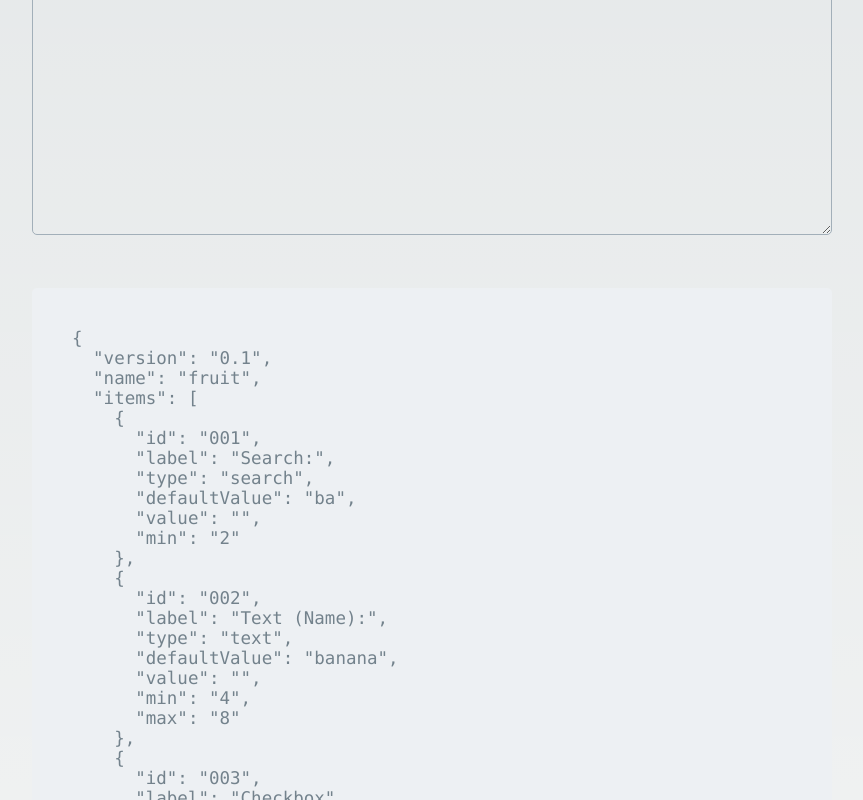
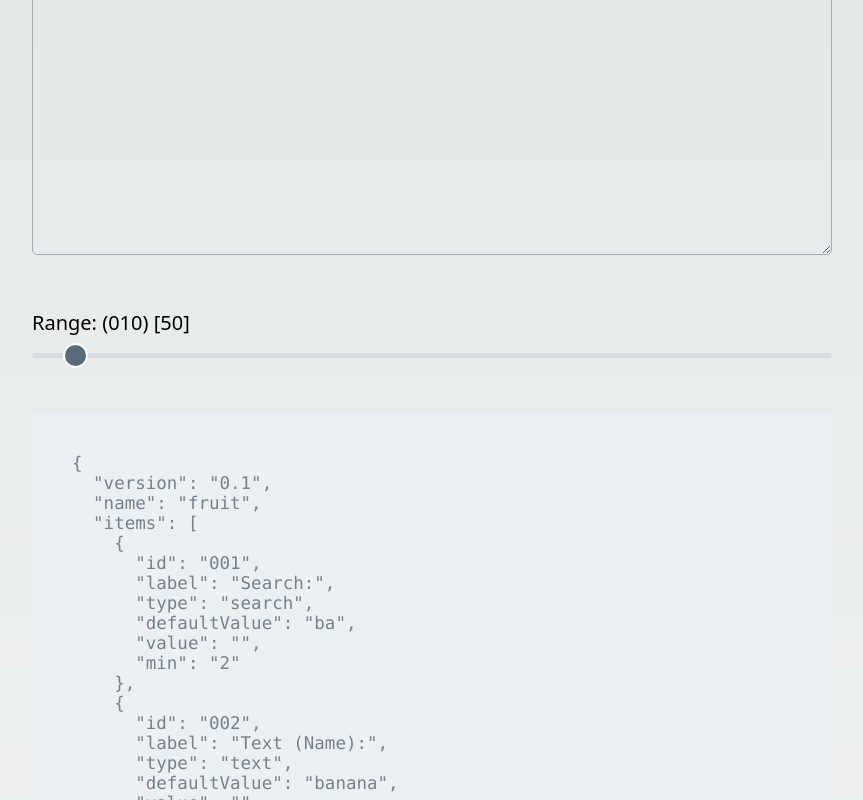
Before and after one commit to afrontend/onepage, a Next.js app: page / in a window 1280 px wide. Shown: the part 1744-2544 px from the top of the page, without its empty margins (208-1071 px from the left). Built offline with nearby package versions, Linux system fonts and the light colour scheme.

Commit message:
Add range type

```diff
--- a/public/editableList.json
+++ b/public/editableList.json
@@ -95,6 +95,15 @@
       "type": "textarea",
       "defaultValue": "",
       "rows": 10
+    },
+    {
+      "id": "010",
+      "label": "Range:",
+      "type": "range",
+      "defaultValue": "50",
+      "min": "10",
+      "max": "1000",
+      "step": "10"
     }
   ]
 }
--- a/src/components/EditableList.js
+++ b/src/components/EditableList.js
@@ -87,6 +87,25 @@ function EditableList({jsonFilename = 'editableList.json'}) {
                 </div>
               }
 
+              {item.type === 'range' &&
+                <div>
+                  <label title={item.id}>
+                    {item.label} ({item.id}) [{resultList[item.id]}]
+                    <input type={item.type} value={resultList[item.id]}
+                      onChange={e => setResultList({...resultList, [item.id]: e.target.value}) }
+                      min={item.min}
+                      max={item.max}
+                      step={item.step}
+                    />
+                    <div className="errorMsg">
+                      ({'min' in item && <span>{item.min}</span>}
+                      &nbsp;~&nbsp;
+                      {'max' in item && <span>{item.max}</span>})
+                    </div>
+                  </label>
+                </div>
+              }
+
               {item.type === 'radio' && <label title="apple">
                 {item.label} ({item.id})
               </label> }
```
